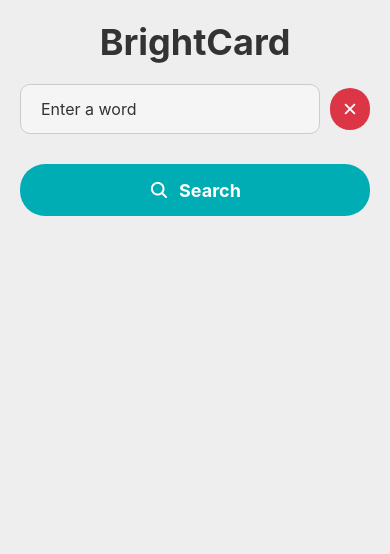
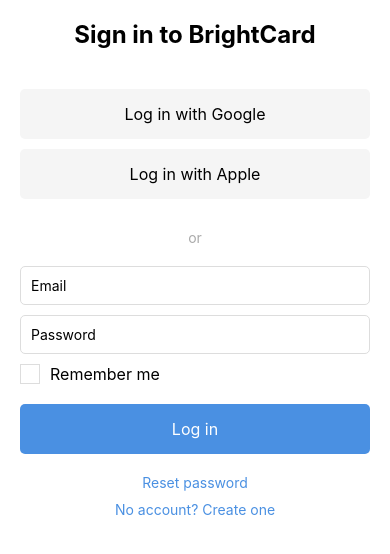
Before and after one commit to Nirajmuttur/flashcard, a React Native app: screen /LoginScreen in a window 390 px wide. Shown: the top 554 px of the page. Built offline with nearby package versions, Linux system fonts and the light colour scheme.

Commit message:
added login , tabs

```diff
--- a/App.js
+++ b/App.js
@@ -1,50 +1,37 @@
-import {View, Text, SafeAreaView} from 'react-native'
-import SplashScreen from './Components/SplashScreen'
+import { View, Text, SafeAreaView } from "react-native";
+import SplashScreen from "./Components/SplashScreen";
 
 //navigation
-import { NavigationContainer } from '@react-navigation/native';
-import { createStackNavigator } from '@react-navigation/stack';
-import Home from './Components/Home';
-import LoginScreen from './Components/LoginScreen';
+import { NavigationContainer } from "@react-navigation/native";
+import { createStackNavigator } from "@react-navigation/stack";
+import { createBottomTabNavigator } from "@react-navigation/bottom-tabs";
+import Home from "./Components/Home";
+import LoginScreen from "./Components/LoginScreen";
+import MainTabNavigator from "./Components/MainTabNavigator";
+import SignUp from "./Components/SignUp";
 const Stack = createStackNavigator();
-
+const Tab = createBottomTabNavigator();
 function App() {
   return (
     <NavigationContainer>
-      <Stack.Navigator initialRouteName='SplashScreen'
-      screenOptions={{
-        headerMode: 'screen',
-        headerTintColor: 'white',
-        headerStyle: { backgroundColor:'#222831'},
-      }}>
-        <Stack.Screen
-          name='SplashScreen'
-          component={SplashScreen}
-          options={{
-            headerShown:false
-          }}
-        />
-        <Stack.Screen
-          name='LoginScreen'
-          component={LoginScreen}
-          options={{
-            headerShown:false,
-            headerBackTitleVisible:false,
-            headerLeft:null
-          }}
-        />
-        <Stack.Screen
-          name='Home'
-          component={Home}
-          options={{
-            headerShown:false,
-            headerBackTitleVisible:false,
-            headerLeft:null
-          }}
-        />
+      <Stack.Navigator
+        initialRouteName="SplashScreen"
+        screenOptions={{
+          headerMode: "screen",
+          headerTintColor: "white",
+          headerStyle: { backgroundColor: "#222831" },
+          headerShown: false,
+          headerBackTitleVisible: false,
+          headerLeft: null,
+        }}
+      >
+        <Stack.Screen name="SplashScreen" component={SplashScreen} />
+        <Stack.Screen name="LoginScreen" component={LoginScreen} />
+        <Stack.Screen name="SignUp" component={SignUp} />
+        <Stack.Screen name="Main" component={MainTabNavigator} />
       </Stack.Navigator>
     </NavigationContainer>
-  )
+  );
 }
 
-export default App
+export default App;
--- /dev/null
+++ b/Components/BookMarkScreen.js
@@ -0,0 +1,41 @@
+import React from 'react';
+import { StyleSheet, View, Text, SafeAreaView } from 'react-native';
+
+export default function BookMarkScreen() {
+    return (
+        <SafeAreaView style={styles.container}>
+            <Text style={styles.header}>Bookmarks</Text>
+            <View style={styles.content}>
+                <Text style={styles.placeholderText}>No bookmarks yet.</Text>
+            </View>
+        </SafeAreaView>
+    );
+}
+
+const styles = StyleSheet.create({
+    container: {
+        flex: 1,
+        backgroundColor: '#EEEEEE',
+        justifyContent: 'center',
+        alignItems: 'center',
+    },
+    header: {
+        fontSize: 36,
+        fontWeight: 'bold',
+        marginTop: 20,
+        color: '#333333',
+        alignSelf: 'center',
+    },
+    content: {
+        flex: 1,
+        marginTop: 20,
+        width: '100%',
+        paddingHorizontal: 20,
+        justifyContent: 'center',
+        alignItems: 'center',
+    },
+    placeholderText: {
+        fontSize: 18,
+        color: '#666666',
+    },
+});
--- a/Components/Home.js
+++ b/Components/Home.js
@@ -3,7 +3,7 @@
 import Icon from 'react-native-vector-icons/Ionicons';
 import axios from 'axios';
 import { Audio } from 'expo-av';
-export default function App() {
+export default function Home() {
     const [isLoading, setIsLoading] = useState(false);
     const [details, setDetails] = useState({
         word: '',
@@ -90,6 +90,10 @@
         setDetails({ ...details, word });
     };
 
+    const toggleBookmark = () => {
+
+    };
+
     return (
         <SafeAreaView style={styles.container}>
             <Text style={styles.header}>BrightCard</Text>
@@ -119,7 +123,12 @@
                 {details.meaning.length > 0 && (
                     <View style={styles.flashcard}>
                         <ScrollView>
-                            <Text style={styles.flashcardTitle}>{details.word}</Text>
+                            <View style={styles.titlebookMark}>
+                                <Text style={styles.flashcardTitle}>{details.word}</Text>
+                                <TouchableOpacity onPress={toggleBookmark}>
+                                    <Icon name="bookmark-outline" size={28} color="#00ADB5" />
+                                </TouchableOpacity>
+                            </View>
                             <Text style={styles.flashcardText}>Meanings:</Text>
                             {details.meaning.map((meaning, index) => (
                                 <Text key={index} style={styles.flashcardItem}>{index + 1}. {meaning}</Text>
@@ -218,6 +227,10 @@
         width: '100%',
         flex: 1,
     },
+    titlebookMark:{
+        flexDirection: 'row',
+        justifyContent:'space-between'
+    },
     flashcardTitle: {
         fontSize: 24,
         fontWeight: 'bold',
--- a/Components/LoginScreen.js
+++ b/Components/LoginScreen.js
@@ -1,62 +1,107 @@
-import { StyleSheet, View, Text, TouchableOpacity, Image, SafeAreaView } from 'react-native';
+// screens/SignInScreen.js
+import React from 'react';
+import { View, Text, TextInput, Button, TouchableOpacity, StyleSheet } from 'react-native';
 
-export default function LoginScreen() {
+export default function SignInScreen({ navigation }) {
   return (
-    <SafeAreaView style={styles.container}>
-      <View style={styles.logoContainer}>
-        <Image source={require('./../assets/Flashcard_transparent.png')} style={styles.logo} />
+    <View style={styles.container}>
+      <View style={styles.header}>
+        <Text style={styles.title}>Sign in to BrightCard</Text>
       </View>
-      <TouchableOpacity
-        style={styles.googleButton}
-      >
-        <Text style={styles.buttonText}>Login with Google</Text>
+      <TouchableOpacity style={styles.socialButton}>
+        <Text style={styles.socialButtonText}>Log in with Google</Text>
       </TouchableOpacity>
-    </SafeAreaView>
+      <TouchableOpacity style={styles.socialButton}>
+        <Text style={styles.socialButtonText}>Log in with Apple</Text>
+      </TouchableOpacity>
+      <Text style={styles.or}>or</Text>
+      <TextInput style={styles.input} placeholder="Email" />
+      <TextInput style={styles.input} placeholder="Password" secureTextEntry />
+      <View style={styles.rememberMeRow}>
+        <TouchableOpacity style={styles.checkbox} />
+        <Text style={styles.rememberMeText}>Remember me</Text>
+      </View>
+      <TouchableOpacity style={styles.button}>
+        <Text style={styles.buttonText}>Log in</Text>
+      </TouchableOpacity>
+      <TouchableOpacity onPress={() => navigation.navigate('ResetPassword')}>
+        <Text style={styles.link}>Reset password</Text>
+      </TouchableOpacity>
+      <TouchableOpacity>
+        <Text style={styles.link}>No account? Create one</Text>
+      </TouchableOpacity>
+    </View>
   );
 }
 
 const styles = StyleSheet.create({
   container: {
     flex: 1,
-    backgroundColor: '#EEEEEE',
-    justifyContent: 'center',
+    padding: 20,
+    backgroundColor: '#fff',
+  },
+  header: {
     alignItems: 'center',
-  },
-  logoContainer: {
-    alignItems: 'center',
-    marginBottom: 40
+    marginBottom: 40,
   },
   logo: {
-    height:400,
-    width:300,
+    fontSize: 50,
+  },
+  title: {
+    fontSize: 24,
+    fontWeight: 'bold',
+  },
+  socialButton: {
+    backgroundColor: '#f5f5f5',
+    padding: 15,
+    alignItems: 'center',
+    borderRadius: 5,
+    marginBottom: 10,
+  },
+  socialButtonText: {
+    fontSize: 16,
+  },
+  or: {
+    textAlign: 'center',
+    marginVertical: 20,
+    color: '#aaa',
+  },
+  input: {
+    borderWidth: 1,
+    borderColor: '#ddd',
+    padding: 10,
+    borderRadius: 5,
+    marginBottom: 10,
+  },
+  rememberMeRow: {
+    flexDirection: 'row',
+    alignItems: 'center',
     marginBottom: 20,
   },
-  title: {
-    fontSize: 36,
-    fontWeight: 'bold',
-    color: '#EEEEEE',
-  },
-  tagline: {
-    fontSize: 16,
-    color: '#EEEEEE',
-  },
-  googleButton: {
-    flexDirection: 'row',
-    alignItems: 'center',
-    backgroundColor: '#00ADB5',
-    paddingVertical: 15,
-    paddingHorizontal: 20,
-    borderRadius: 25,
-    elevation: 3,
-  },
-  googleIcon: {
-    width: 24,
-    height: 24,
+  checkbox: {
+    width: 20,
+    height: 20,
+    borderWidth: 1,
+    borderColor: '#ddd',
     marginRight: 10,
   },
+  rememberMeText: {
+    fontSize: 16,
+  },
+  button: {
+    backgroundColor: '#4a90e2',
+    padding: 15,
+    alignItems: 'center',
+    borderRadius: 5,
+    marginBottom: 20,
+  },
   buttonText: {
-    color: '#FFFFFF',
-    fontSize: 18,
-    fontWeight: 'bold',
+    color: '#fff',
+    fontSize: 16,
+  },
+  link: {
+    textAlign: 'center',
+    color: '#4a90e2',
+    marginBottom: 10,
   },
 });
--- /dev/null
+++ b/Components/MainTabNavigator.js
@@ -0,0 +1,35 @@
+import { createBottomTabNavigator } from "@react-navigation/bottom-tabs";
+import Icon from "react-native-vector-icons/Ionicons";
+import BookMarkScreen from "./BookMarkScreen";
+import Home from "./Home";
+
+const Tab = createBottomTabNavigator();
+
+const MainTabNavigator = () => {
+    return (
+        <Tab.Navigator
+            screenOptions={({ route }) => ({
+                tabBarIcon: ({ focused, color, size }) => {
+                    let iconName;
+
+                    if (route.name === "Home") {
+                        iconName = focused ? "home" : "home-outline";
+                    } else if (route.name === "Bookmarks") {
+                        iconName = focused ? "bookmark" : "bookmark-outline";
+                    }
+
+                    return <Icon name={iconName} size={size} color={color} />;
+                },
+            })}
+            tabBarOptions={{
+                activeTintColor: "#00ADB5",
+                inactiveTintColor: "gray",
+            }}
+        >
+            <Tab.Screen name="Home" component={Home} />
+            <Tab.Screen name="BookMark" component={BookMarkScreen} />
+        </Tab.Navigator>
+    );
+};
+
+export default MainTabNavigator;
--- /dev/null
+++ b/Components/SignUp.js
@@ -0,0 +1,17 @@
+import { StyleSheet, Text, View, SafeAreaView } from 'react-native'
+import React from 'react'
+
+const SignUp = () => {
+    return (
+        <SafeAreaView>
+            <View>
+                <Text>SignUp</Text>
+            </View>
+        </SafeAreaView>
+
+    )
+}
+
+export default SignUp
+
+const styles = StyleSheet.create({})
--- a/Components/SplashScreen.js
+++ b/Components/SplashScreen.js
@@ -1,18 +1,17 @@
-import { StyleSheet, Text, View, Button, TouchableOpacity,Image} from 'react-native'
-import {useEffect} from 'react'
-import { StackActions } from '@react-navigation/native';
-import { useNavigation } from '@react-navigation/native';
+
+import { StyleSheet, Text, View, Button, TouchableOpacity, Image } from 'react-native'
+import {useNavigation} from '@react-navigation/native'
 const SplashScreen = () => {
     const navigation = useNavigation();
-    useEffect(() => {
-        setTimeout(() => {
-            navigation.navigate('Home');
-          }, 2000);
-    }, [])
-
     return (
         <View style={styles.container}>
-             <Image source={require('./../assets/Flashcard_transparent.png')} style={styles.splashImage}/>
+            <Image source={require('./../assets/Flashcard_transparent.png')} style={styles.splashImage} />
+            <TouchableOpacity style={styles.signin} onPress={()=>navigation.navigate('LoginScreen')}>
+                <Text style={styles.signinText}>Sign In</Text>
+            </TouchableOpacity>
+            <TouchableOpacity onPress={()=>navigation.navigate('SignUp')}>
+                <Text style={styles.link}>No account? Create one</Text>
+            </TouchableOpacity>
         </View>
     )
 }
@@ -26,8 +25,26 @@
         alignItems: 'center',
         backgroundColor: '#EEEEEE',
     },
-    splashImage:{
-        height:350,
-        width:200
-    }
+    splashImage: {
+        height: 350,
+        width: 200
+    },
+    signin: {
+        backgroundColor: '#00ADB5',
+        paddingHorizontal: 120,
+        paddingVertical: 15,
+        borderRadius: 25,
+        elevation: 3,
+        marginBottom:20
+    },
+    signinText: {
+        fontSize: 20,
+        color: '#EEEEEE'
+    },
+    link: {
+        fontSize:16,
+        textAlign: 'center',
+        color: '#4a90e2',
+        marginBottom: 10,
+    },
 })
--- a/package.json
+++ b/package.json
@@ -10,6 +10,7 @@
   },
   "dependencies": {
     "@react-native-picker/picker": "^2.7.5",
+    "@react-navigation/bottom-tabs": "^6.5.20",
     "@react-navigation/native": "^6.1.17",
     "@react-navigation/stack": "^6.3.29",
     "axios": "^1.6.8",
@@ -18,6 +19,7 @@
     "expo-status-bar": "^1.12.1",
     "react": "18.2.0",
     "react-native": "^0.74.1",
+    "react-native-elements": "^3.4.3",
     "react-native-gesture-handler": "~2.16.1",
     "react-native-safe-area-context": "4.10.1",
     "react-native-screens": "3.31.1",
```
Also changed, not shown: 1 other file (tests, documents, lock files or other folders).
